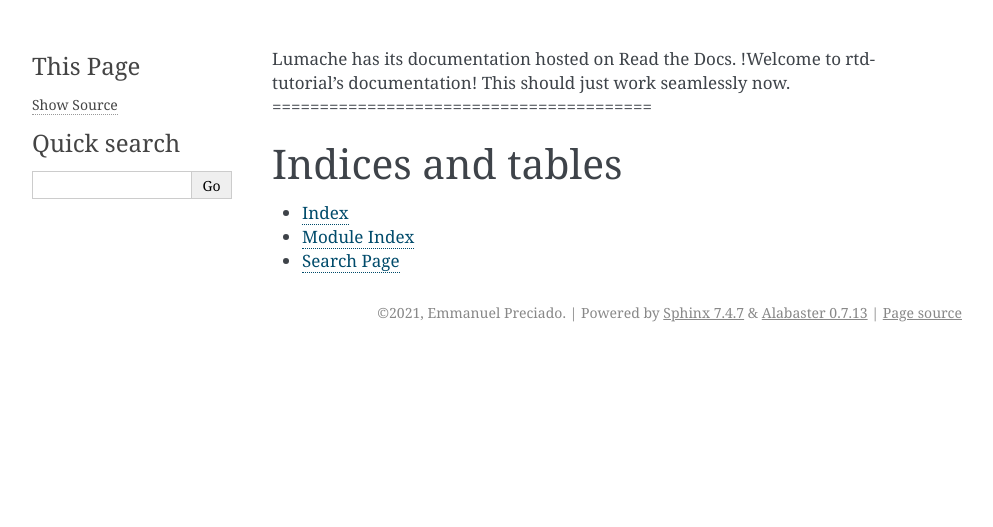
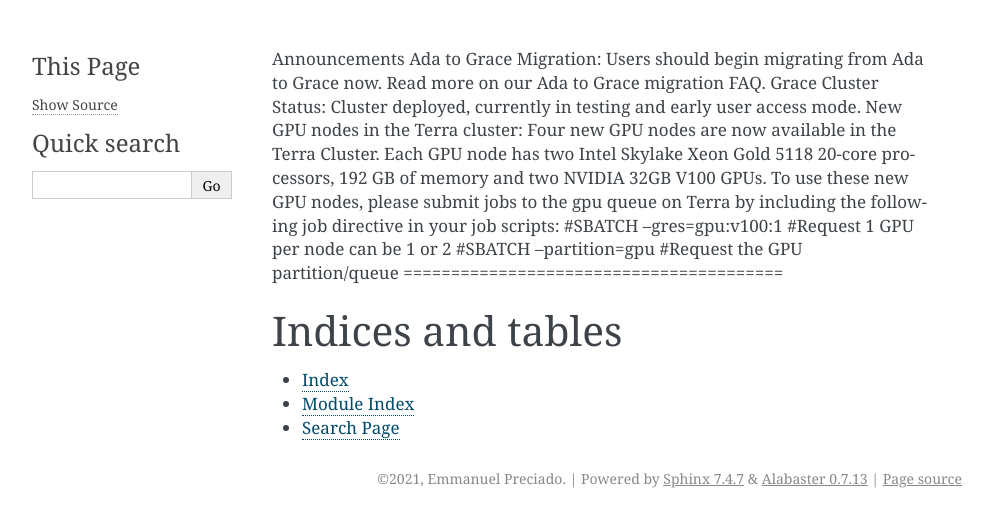
Before and after one commit to EmmanuelDej/rtd-tutorial, a Sphinx documentation site: the page built from docs/index.rst, in a window 1280 px wide. Shown: the top 527 px of the page, without its empty margins (148-1141 px from the left). Built offline with Sphinx 7.4.7, drawn with Linux system fonts in a browser that asks for light colours.

Commit message:
Update index.rst

```diff
--- a/docs/index.rst
+++ b/docs/index.rst
@@ -1,10 +1,9 @@
-.. rtd-tutorial documentation master file, created by
-   sphinx-quickstart on Wed Sep  8 13:15:40 2021.
-   You can adapt this file completely to your liking, but it should at least
-   contain the root `toctree` directive.
-Lumache has its documentation hosted on Read the Docs.
-!Welcome to rtd-tutorial's documentation!
-This should just work seamlessly now.
+Announcements
+Ada to Grace Migration: Users should begin migrating from Ada to Grace now. Read more on our Ada to Grace migration FAQ.
+Grace Cluster Status: Cluster deployed, currently in testing and early user access mode.
+New GPU nodes in the Terra cluster: Four new GPU nodes are now available in the Terra Cluster. Each GPU node has two Intel Skylake Xeon Gold 5118 20-core processors, 192 GB of memory and two NVIDIA 32GB V100 GPUs. To use these new GPU nodes, please submit jobs to the gpu queue on Terra by including the following job directive in your job scripts:
+#SBATCH --gres=gpu:v100:1            #Request 1 GPU per node can be 1 or 2
+#SBATCH --partition=gpu              #Request the GPU partition/queue
 ========================================
 
 .. toctree::
```
